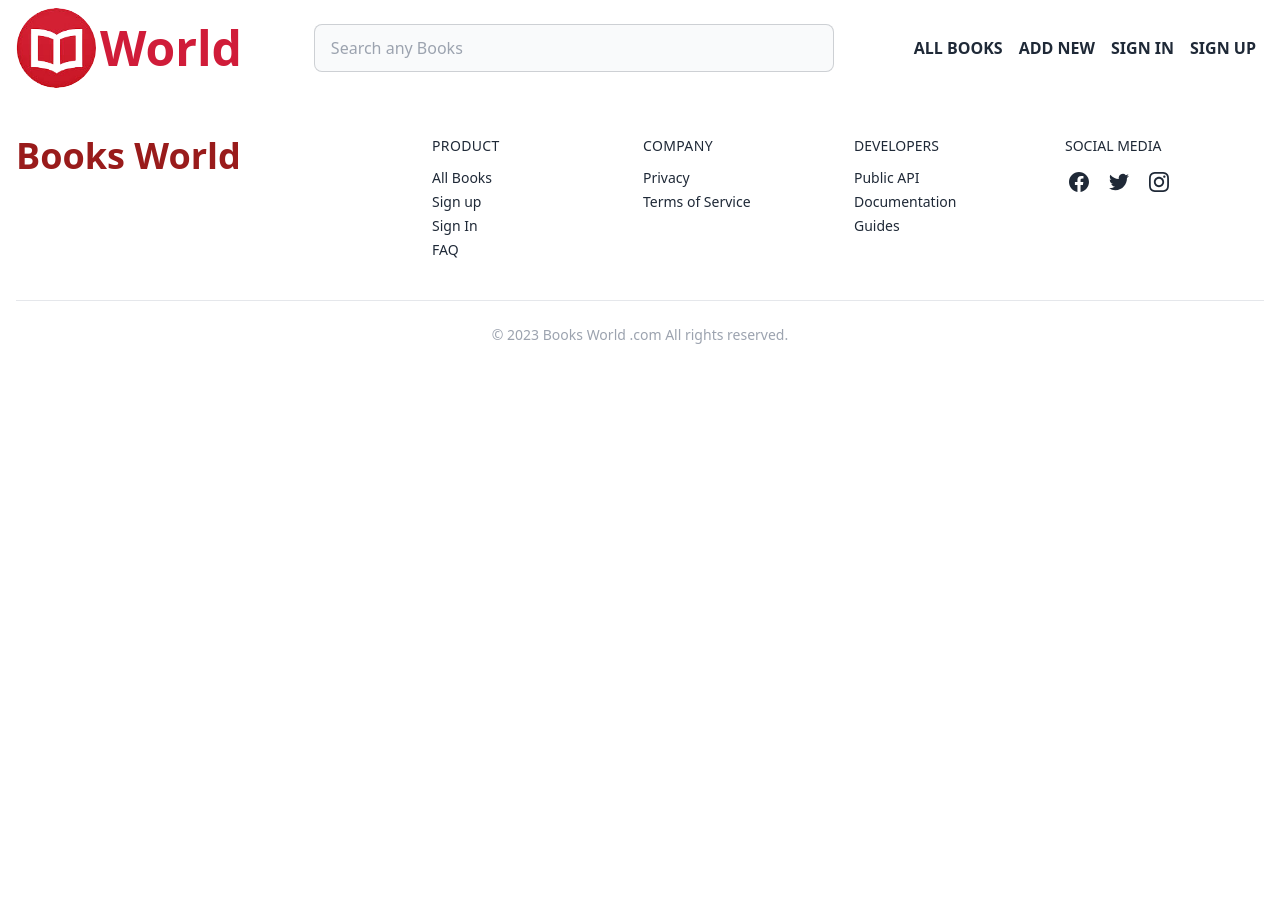
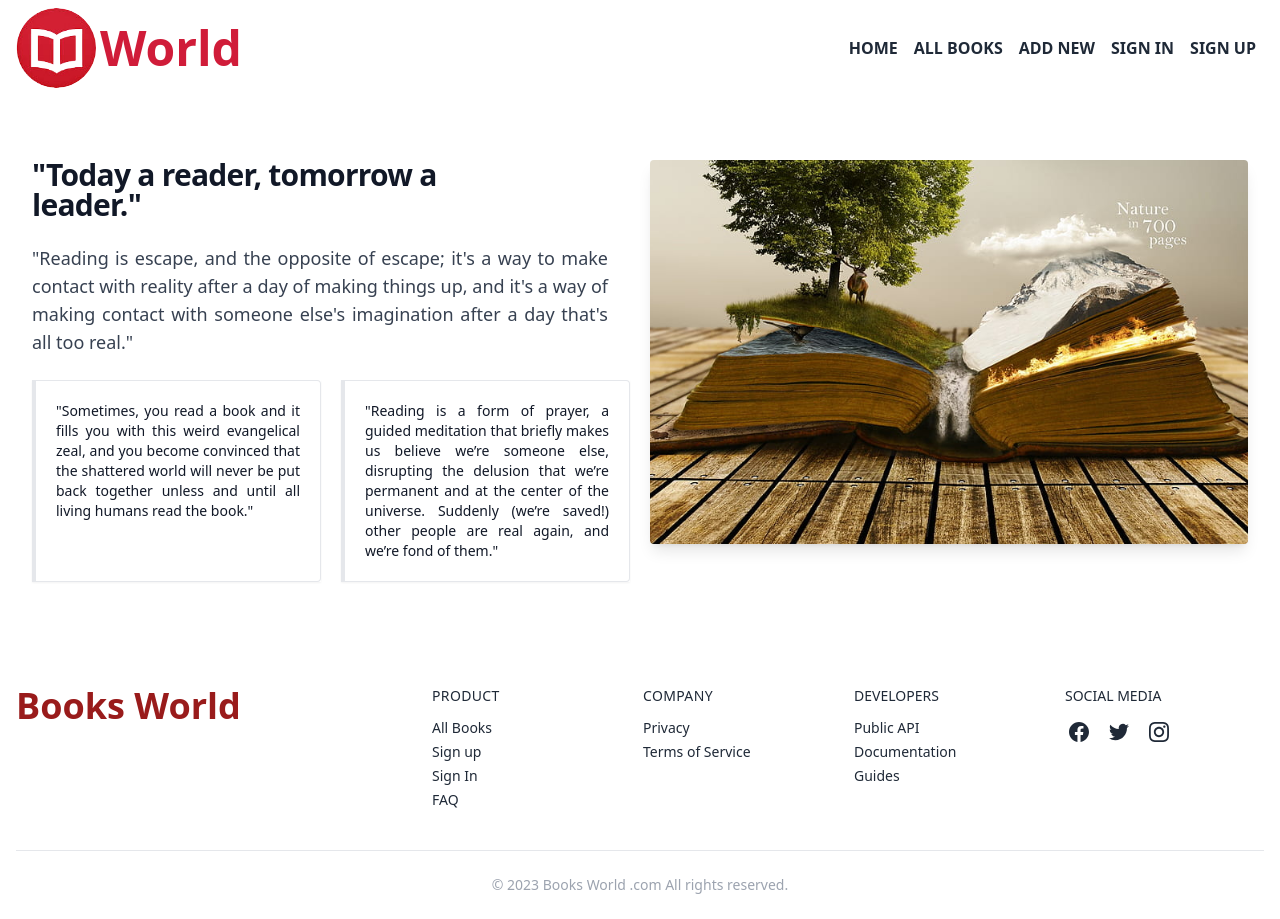
Before and after one commit to maruf1996/books-world, a React (Vite) app: page / in a window 1280 px wide. Before the commit the page ends 800 px from the top, so only its background shows below. Built offline with nearby package versions, Linux system fonts and the light colour scheme.

Commit message:
home-page-hero-section-addeded

```diff
--- a/src/Layout/Navbar.tsx
+++ b/src/Layout/Navbar.tsx
@@ -13,22 +13,18 @@ export default function Navbar() {
   return (
     <div>
       <div className=" flex justify-between items-center h-24 max-w-[1240] mx-auto px-4">
-        <div className="flex justify-between items-center">
+        <Link to="/" className="flex justify-between items-center">
           <div className="avatar">
             <div className="md:w-20 w-8 mr-1 rounded-full">
               <img className="" src={logo} alt="logo" />
             </div>
           </div>
           <h1 className="md:text-5xl font-bold text-[#D01C39]">World</h1>
-        </div>
-        <div className="w-5/12">
-          <input
-            type="text"
-            placeholder="Search any Books"
-            className="input input-bordered w-full bg-gray-50"
-          />
-        </div>
+        </Link>
         <ul className="hidden md:flex uppercase font-bold">
+          <li className="p-2  hover:text-[#D01C39]">
+            <Link to="/">Home</Link>
+          </li>
           <li className="p-2  hover:text-[#D01C39]">
             <Link to="/allBooks">All Books</Link>
           </li>
@@ -62,6 +58,9 @@ export default function Navbar() {
           </div>
           <ul className=" uppercase p-4 text-white font-semibold">
             <li className="p-3  hover:text-[#D01C39]">
+              <Link to="/">Home</Link>
+            </li>
+            <li className="p-3  hover:text-[#D01C39]">
               <Link to="/allBooks">All Books</Link>
             </li>
             <li className="p-3  hover:text-[#D01C39]">
--- /dev/null
+++ b/src/Pages/Home.tsx
@@ -0,0 +1,55 @@
+import image from "../assets/bookHome.jpg";
+
+const Home = () => {
+  return (
+    <div className="px-4 py-18 mx-auto sm:max-w-xl md:max-w-full lg:max-w-full md:px-24 lg:px-8 lg:py-16">
+      <div className="grid gap-5 row-gap-8 lg:grid-cols-2">
+        <div className="flex flex-col justify-center">
+          <div className="max-w-xl mb-6">
+            <h2 className="max-w-lg mb-6 font-sans text-2xl font-bold tracking-tight text-gray-900 sm:text-3xl sm:leading-none">
+              "Today a reader, tomorrow a leader."
+            </h2>
+            <p className="text-base text-gray-700 md:text-lg text-justify">
+              "Reading is escape, and the opposite of escape; it's a way to make
+              contact with reality after a day of making things up, and it's a
+              way of making contact with someone else's imagination after a day
+              that's all too real."
+            </p>
+          </div>
+          <div className="grid gap-5 row-gap-8 sm:grid-cols-2">
+            <div className="bg-white border-l-4 shadow-sm border-deep-purple-accent-400">
+              <div className="h-full p-5 border border-l-0 rounded-r">
+                <p className="text-sm text-gray-900 text-justify">
+                  "Sometimes, you read a book and it fills you with this weird
+                  evangelical zeal, and you become convinced that the shattered
+                  world will never be put back together unless and until all
+                  living humans read the book."
+                </p>
+              </div>
+            </div>
+            <div className="bg-white border-l-4 shadow-sm border-deep-purple-accent-400">
+              <div className="h-full p-5 border border-l-0 rounded-r">
+                <p className="text-sm text-gray-900 text-justify">
+                  "Reading is a form of prayer, a guided meditation that briefly
+                  makes us believe we’re someone else, disrupting the delusion
+                  that we’re permanent and at the center of the universe.
+                  Suddenly (we’re saved!) other people are real again, and we’re
+                  fond of them."
+                </p>
+              </div>
+            </div>
+          </div>
+        </div>
+        <div>
+          <img
+            className="object-cover w-full h-56 rounded shadow-lg sm:h-96"
+            src={image}
+            alt=""
+          />
+        </div>
+      </div>
+    </div>
+  );
+};
+
+export default Home;
```
Also changed, not shown: public/books.json (added, +93 -0 lines), src/Routes/Router.tsx (+12 -0 lines), src/Pages/AddNew.tsx (added), src/assets/bookHome.jpg (added).
